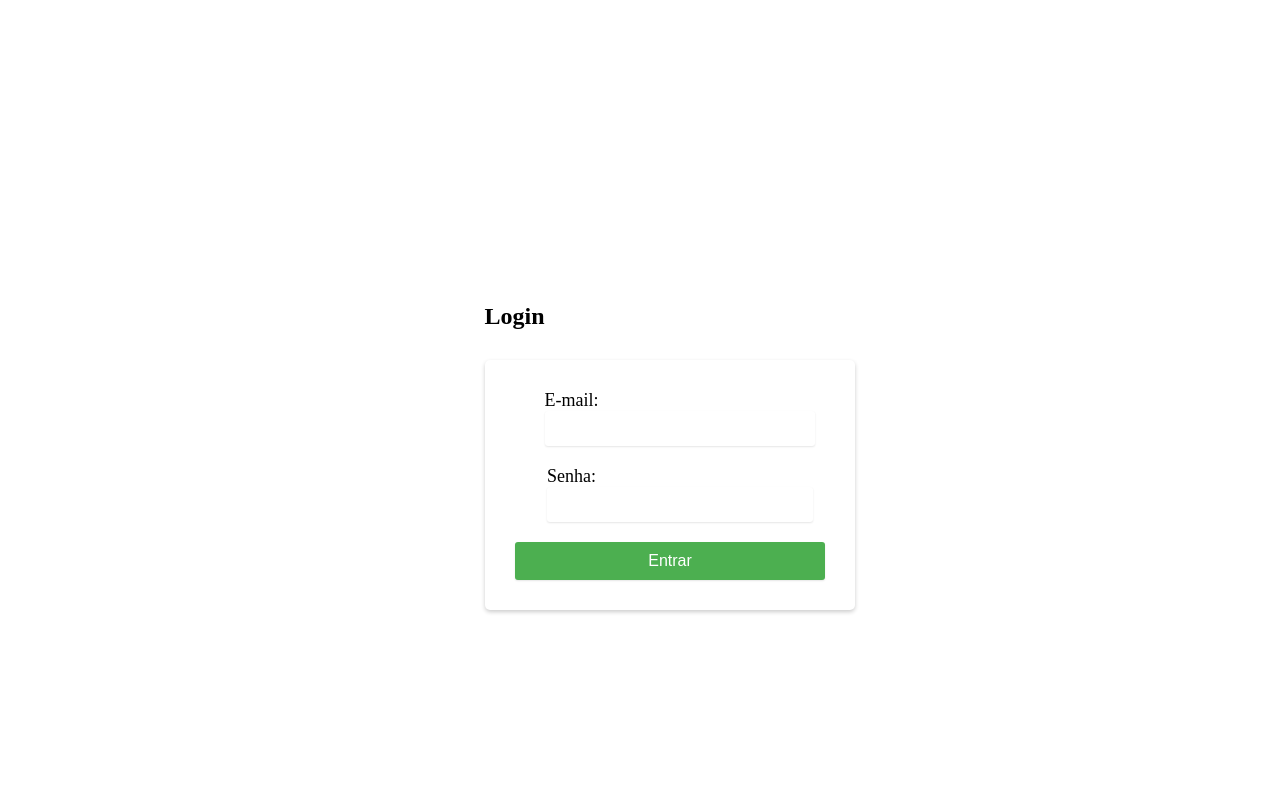
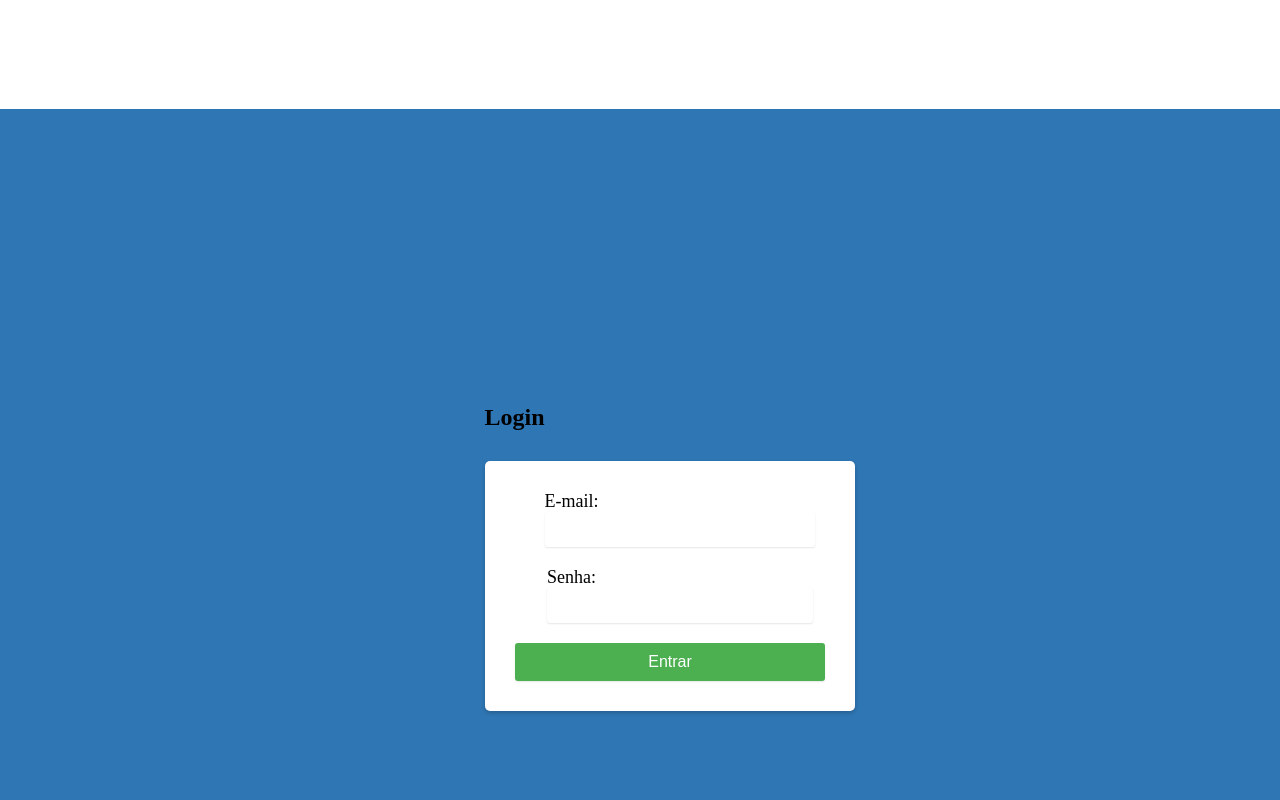
Before and after one commit to Dav1Samu3l/Pharm, a React (Vite) app in the folder PhrmLABP/: page / in a window 1280 px wide. Shown: the top 800 px of the page. Built offline with nearby package versions, Linux system fonts and the light colour scheme.

Commit message:
menu etilo

```diff
--- a/PhrmLABP/src/Components/Pages/Logim/Logim.jsx
+++ b/PhrmLABP/src/Components/Pages/Logim/Logim.jsx
@@ -1,6 +1,7 @@
 import React, { useState } from 'react';
 import { useNavigate } from 'react-router-dom';
 import FormContainer from '../../style/Form-style';
+import BodyContainer from '../../style/Body-styled';
 
 function LoginPage() {
   const [email, setEmail] = useState('');
@@ -30,6 +31,11 @@ function LoginPage() {
   };
 
   return (
+    <BodyContainer>
+
+
+
+
       <FormContainer>
         <div className='Login'>
           <div>
@@ -59,6 +65,7 @@ function LoginPage() {
           </div>
         </div>
       </FormContainer>
+    </BodyContainer>
   );
 }
 
```
Lines whose indentation alone changed are shown as unchanged.
